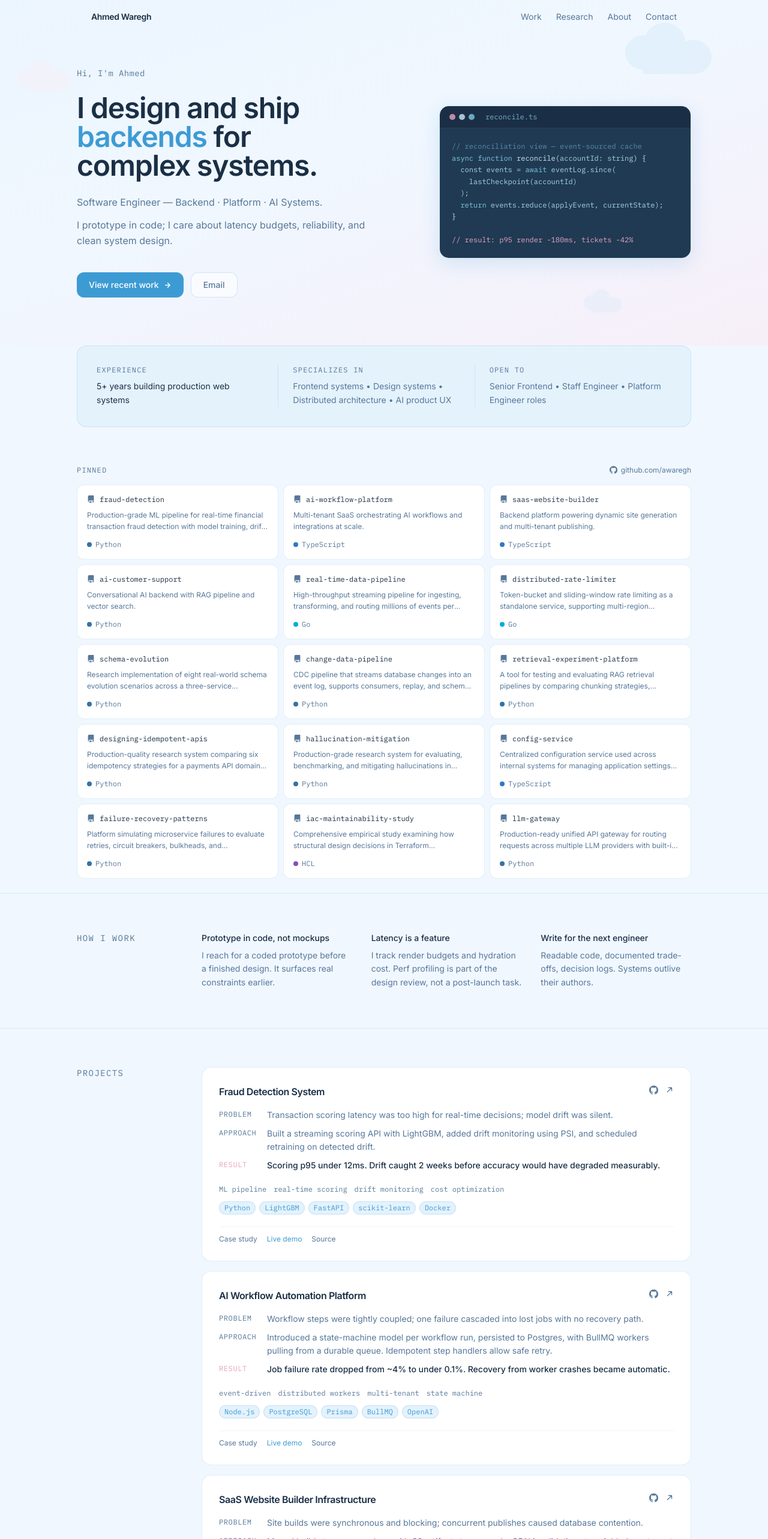
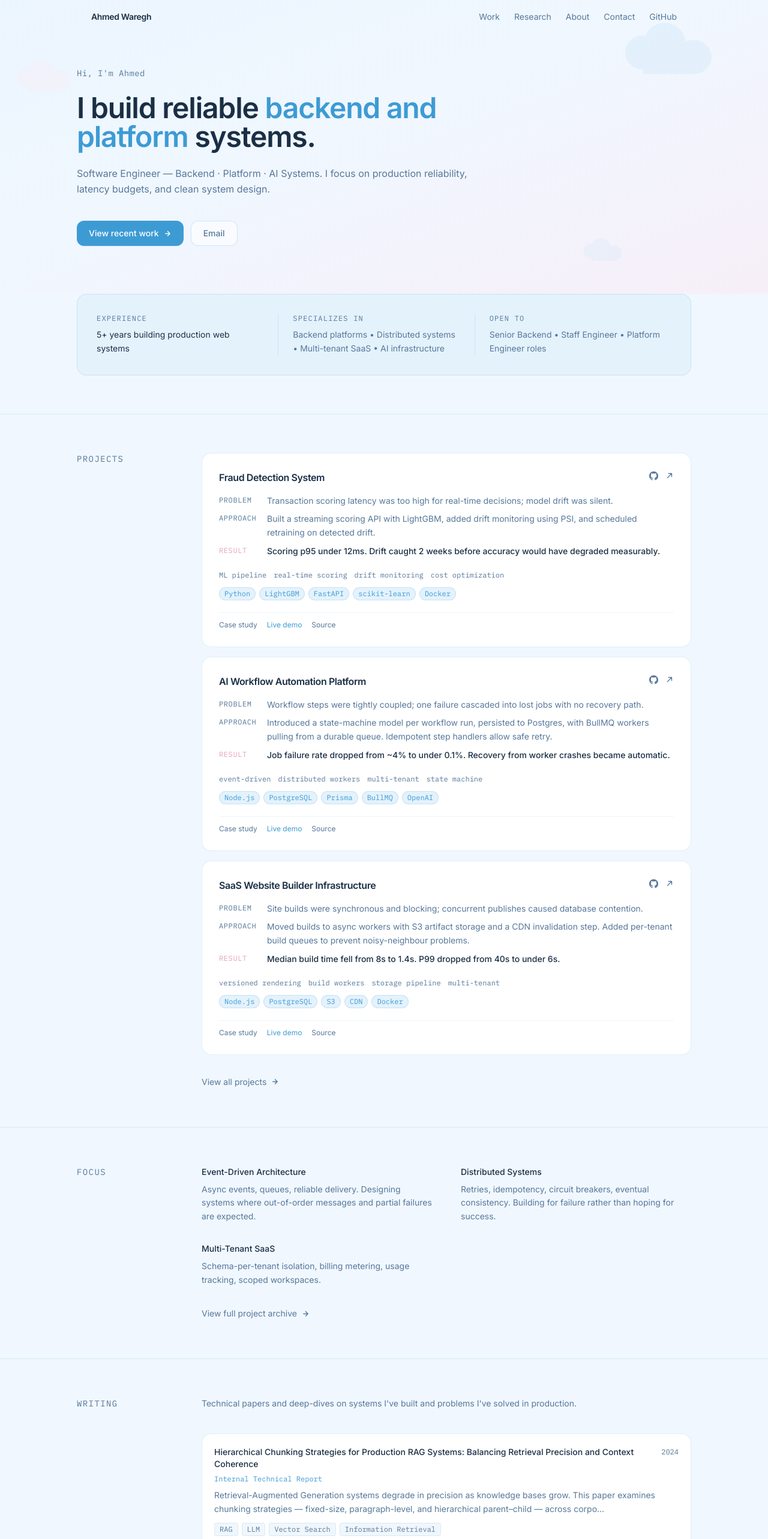
Before and after one commit to awaregh/Portfolio-site, a Next.js app: page / in a window 1280 px wide. Shown: the top 2566 px of the page at 60% size. Built offline with nearby package versions, Linux system fonts and the light colour scheme.

Commit message:
Streamline homepage structure and messaging

```diff
--- a/src/app/layout.tsx
+++ b/src/app/layout.tsx
@@ -4,20 +4,20 @@ import Nav from "@/components/Nav";
 import Footer from "@/components/Footer";
 
 export const metadata: Metadata = {
-  title: "Ahmed Waregh — Frontend / Platform Engineer",
+  title: "Ahmed Waregh — Backend / Platform Engineer",
   description:
-    "5+ years designing and shipping frontends for complex, data-heavy systems. Latency budgets, design systems, end-to-end.",
+    "5+ years designing and shipping backend and platform systems for complex, data-heavy products. Reliability, latency budgets, and end-to-end ownership.",
   openGraph: {
-    title: "Ahmed Waregh — Frontend / Platform Engineer",
+    title: "Ahmed Waregh — Backend / Platform Engineer",
     description:
-      "5+ years designing and shipping frontends for complex, data-heavy systems. Latency budgets, design systems, end-to-end.",
+      "5+ years designing and shipping backend and platform systems for complex, data-heavy products. Reliability, latency budgets, and end-to-end ownership.",
     type: "website",
   },
   twitter: {
     card: "summary_large_image",
-    title: "Ahmed Waregh — Frontend / Platform Engineer",
+    title: "Ahmed Waregh — Backend / Platform Engineer",
     description:
-      "5+ years designing and shipping frontends for complex, data-heavy systems. Latency budgets, design systems, end-to-end.",
+      "5+ years designing and shipping backend and platform systems for complex, data-heavy products. Reliability, latency budgets, and end-to-end ownership.",
   },
 };
 
--- a/src/app/page.tsx
+++ b/src/app/page.tsx
@@ -1,6 +1,5 @@
 import Hero from "@/components/Hero";
 import RecruiterSummary from "@/components/RecruiterSummary";
-import PinnedRepos from "@/components/PinnedRepos";
 import ProjectCard from "@/components/ProjectCard";
 import FocusAreas from "@/components/FocusAreas";
 import AboutSection from "@/components/AboutSection";
@@ -11,42 +10,12 @@ import Link from "next/link";
 import { projects } from "@/lib/projects";
 
 export default function Home() {
+  const selectedProjects = projects.slice(0, 3);
+
   return (
     <>
       <Hero />
       <RecruiterSummary />
-      <PinnedRepos />
-
-      {/* How I work strip */}
-      <section className="py-16 px-6 border-t border-[rgba(61,155,212,0.14)]">
-        <div className="max-w-5xl mx-auto grid grid-cols-1 lg:grid-cols-[160px_1fr] gap-12">
-          <div>
-            <h2 className="text-sm font-mono text-[#57789a] uppercase tracking-widest">
-              How I work
-            </h2>
-          </div>
-          <div className="grid grid-cols-1 sm:grid-cols-3 gap-8">
-            <div>
-              <p className="text-[#1a2f45] text-sm font-medium mb-2">Prototype in code, not mockups</p>
-              <p className="text-[#57789a] text-sm leading-relaxed">
-                I reach for a coded prototype before a finished design. It surfaces real constraints earlier.
-              </p>
-            </div>
-            <div>
-              <p className="text-[#1a2f45] text-sm font-medium mb-2">Latency is a feature</p>
-              <p className="text-[#57789a] text-sm leading-relaxed">
-                I track render budgets and hydration cost. Perf profiling is part of the design review, not a post-launch task.
-              </p>
-            </div>
-            <div>
-              <p className="text-[#1a2f45] text-sm font-medium mb-2">Write for the next engineer</p>
-              <p className="text-[#57789a] text-sm leading-relaxed">
-                Readable code, documented trade-offs, decision logs. Systems outlive their authors.
-              </p>
-            </div>
-          </div>
-        </div>
-      </section>
 
       {/* Selected Projects */}
       <section id="projects" className="py-16 px-6 border-t border-[rgba(61,155,212,0.14)]">
@@ -58,7 +27,7 @@ export default function Home() {
           </div>
           <div>
             <div className="grid grid-cols-1 gap-4">
-              {projects.map((project) => (
+              {selectedProjects.map((project) => (
                 <ProjectCard key={project.slug} {...project} />
               ))}
             </div>
@@ -89,8 +58,8 @@ export default function Home() {
         </div>
       </section>
 
-      <FocusAreas />
-      <ResearchSection />
+      <FocusAreas limit={3} />
+      <ResearchSection limit={2} />
       <AboutSection />
       <TechStackSection />
       <ContactSection />
--- a/src/components/AboutSection.tsx
+++ b/src/components/AboutSection.tsx
@@ -35,8 +35,8 @@ export default function AboutSection() {
             initial design through to observability and incident response.
           </p>
           <p className="text-sm font-mono text-[#57789a] border-l-2 border-[#3d9bd4] pl-4 leading-relaxed">
-            React + TypeScript (SSR, hydration budgets) &bull; Systems design for
-            client data flows &bull; Design systems governance.
+            Event-driven services &bull; Multi-tenant platform design &bull; AI
+            system integration with production reliability.
           </p>
         </motion.div>
       </div>
--- a/src/components/FocusAreas.tsx
+++ b/src/components/FocusAreas.tsx
@@ -1,6 +1,7 @@
 "use client";
 
 import { motion } from "framer-motion";
+import Link from "next/link";
 
 const areas = [
   {
@@ -35,9 +36,11 @@ const areas = [
   },
 ];
 
-export default function FocusAreas() {
+export default function FocusAreas({ limit }: { limit?: number }) {
+  const visibleAreas = typeof limit === "number" ? areas.slice(0, limit) : areas;
+
   return (
-    <section className="py-24 px-6 border-t border-[rgba(61,155,212,0.14)]">
+    <section className="py-16 px-6 border-t border-[rgba(61,155,212,0.14)]">
       <div className="max-w-5xl mx-auto grid grid-cols-1 lg:grid-cols-[160px_1fr] gap-12">
         <div>
           <h2 className="text-sm font-mono text-[#57789a] uppercase tracking-widest">
@@ -45,7 +48,7 @@ export default function FocusAreas() {
           </h2>
         </div>
         <div className="grid grid-cols-1 sm:grid-cols-2 gap-x-12 gap-y-8">
-          {areas.map((area, index) => (
+          {visibleAreas.map((area, index) => (
             <motion.div
               key={area.title}
               initial={{ opacity: 0, y: 12 }}
@@ -65,6 +68,31 @@ export default function FocusAreas() {
               </p>
             </motion.div>
           ))}
+          {typeof limit === "number" && areas.length > limit && (
+            <div className="sm:col-span-2">
+              <Link
+                href="/projects"
+                className="link-underline inline-flex items-center gap-2 text-[#57789a] hover:text-[#1a2f45] text-sm transition-colors"
+              >
+                View full project archive
+                <svg
+                  width="13"
+                  height="13"
+                  viewBox="0 0 14 14"
+                  fill="none"
+                  aria-hidden="true"
+                >
+                  <path
+                    d="M3 7H11M7 3L11 7L7 11"
+                    stroke="currentColor"
+                    strokeWidth="1.5"
+                    strokeLinecap="round"
+                    strokeLinejoin="round"
+                  />
+                </svg>
+              </Link>
+            </div>
+          )}
         </div>
       </div>
     </section>
--- a/src/components/Hero.tsx
+++ b/src/components/Hero.tsx
@@ -56,8 +56,7 @@ export default function Hero() {
       />
 
       <div className="relative max-w-5xl mx-auto">
-        <div className="grid grid-cols-1 lg:grid-cols-[1fr_420px] gap-12 lg:gap-16 items-start">
-          {/* Left: text column */}
+        <div className="max-w-3xl">
           <motion.div
             initial={{ opacity: 0, y: 14 }}
             animate={{ opacity: 1, y: 0 }}
@@ -68,16 +67,12 @@ export default function Hero() {
             </p>
 
             <h1 className="text-[38px] sm:text-5xl font-semibold tracking-tight text-[#1a2f45] leading-[1.1] mb-6">
-              I design and ship<br />
-              <span className="text-[#3d9bd4]">backends</span> for<br />
-              complex systems.
+              I build reliable <span className="text-[#3d9bd4]">backend and platform</span> systems.
             </h1>
 
-            <p className="text-base text-[#57789a] max-w-lg mb-3 leading-relaxed">
-              Software Engineer — Backend · Platform · AI Systems.
-            </p>
-            <p className="text-base text-[#57789a] max-w-lg mb-10 leading-relaxed">
-              I prototype in code; I care about latency budgets, reliability, and clean system design.
+            <p className="text-base text-[#57789a] max-w-2xl mb-10 leading-relaxed">
+              Software Engineer — Backend · Platform · AI Systems. I focus on
+              production reliability, latency budgets, and clean system design.
             </p>
 
             <div className="flex flex-wrap gap-3">
@@ -98,43 +93,6 @@ export default function Hero() {
               </a>
             </div>
           </motion.div>
-
-          {/* Right: code artifact (dark navy panel for contrast) */}
-          <motion.div
-            initial={{ opacity: 0, y: 24 }}
-            animate={{ opacity: 1, y: 0 }}
-            transition={{ duration: 0.65, delay: 0.15, ease: [0.22, 1, 0.36, 1] }}
-            className="lg:mt-16 hidden lg:block"
-          >
-            <div className="rounded-2xl overflow-hidden shadow-[0_8px_32px_rgba(61,155,212,0.18)] border border-[rgba(61,155,212,0.14)]">
-              {/* Terminal chrome */}
-              <div className="flex items-center gap-1.5 px-4 py-2.5 border-b border-[rgba(255,255,255,0.08)] bg-[#1a2f45]">
-                <span className="w-2.5 h-2.5 rounded-full bg-[#e8a3be] opacity-80" />
-                <span className="w-2.5 h-2.5 rounded-full bg-[#cce8f9] opacity-80" />
-                <span className="w-2.5 h-2.5 rounded-full bg-[#7ec8e3] opacity-80" />
-                <span className="ml-3 text-xs font-mono text-[#7aadcc]">reconcile.ts</span>
-              </div>
-              <pre className="p-5 text-xs font-mono leading-relaxed overflow-x-auto bg-[#1f3a52]">
-                <code>
-                  <span className="text-[#5a8aaa]">{"// reconciliation view — event-sourced cache\n"}</span>
-                  <span className="text-[#7ec8e3]">{"async function"}</span>
-                  <span className="text-[#cde8f5]">{" reconcile("}</span>
-                  <span className="text-[#a8d4e8]">{"accountId: string"}</span>
-                  <span className="text-[#cde8f5]">{")"}</span>
-                  <span className="text-[#cde8f5]">{" {\n"}</span>
-                  <span className="text-[#a8d4e8]">{"  const events = "}</span>
-                  <span className="text-[#7ec8e3]">{"await"}</span>
-                  <span className="text-[#a8d4e8]">{" eventLog.since(\n"}</span>
-                  <span className="text-[#a8d4e8]">{"    lastCheckpoint(accountId)\n"}</span>
-                  <span className="text-[#a8d4e8]">{"  );\n"}</span>
-                  <span className="text-[#7ec8e3]">{"  return"}</span>
-                  <span className="text-[#a8d4e8]">{" events.reduce(applyEvent, currentState);\n"}</span>
-                  <span className="text-[#cde8f5]">{"}\n\n"}</span>
-                  <span className="text-[#e8a3be]">{"// result: p95 render -180ms, tickets -42%"}</span>
-                </code>
-              </pre>
-            </div>
-          </motion.div>
         </div>
       </div>
     </section>
--- a/src/components/Nav.tsx
+++ b/src/components/Nav.tsx
@@ -42,6 +42,14 @@ export default function Nav() {
               {label}
             </Link>
           ))}
+          <a
+            href="https://github.com/awaregh"
+            target="_blank"
+            rel="noopener noreferrer"
+            className="link-underline text-[#57789a] hover:text-[#1a2f45] text-sm transition-colors"
+          >
+            GitHub
+          </a>
         </nav>
       </div>
     </header>
--- a/src/components/RecruiterSummary.tsx
+++ b/src/components/RecruiterSummary.tsx
@@ -25,8 +25,8 @@ export default function RecruiterSummary() {
               Specializes in
             </p>
             <p className="text-[#57789a] text-sm leading-relaxed">
-              Frontend systems &bull; Design systems &bull; Distributed
-              architecture &bull; AI product UX
+              Backend platforms &bull; Distributed systems &bull; Multi-tenant
+              SaaS &bull; AI infrastructure
             </p>
           </div>
           <div>
@@ -34,7 +34,7 @@ export default function RecruiterSummary() {
               Open to
             </p>
             <p className="text-[#57789a] text-sm leading-relaxed">
-              Senior Frontend &bull; Staff Engineer &bull; Platform Engineer roles
+              Senior Backend &bull; Staff Engineer &bull; Platform Engineer roles
             </p>
           </div>
         </div>
--- a/src/components/ResearchSection.tsx
+++ b/src/components/ResearchSection.tsx
@@ -4,11 +4,19 @@ import { motion } from "framer-motion";
 import Link from "next/link";
 import { researchPapers } from "@/lib/researchData";
 
-export default function ResearchSection() {
+function truncateAbstract(abstract: string, maxLength = 200) {
+  if (abstract.length <= maxLength) return abstract;
+  return `${abstract.slice(0, maxLength).trimEnd()}…`;
+}
+
+export default function ResearchSection({ limit }: { limit?: number }) {
+  const visiblePapers =
+    typeof limit === "number" ? researchPapers.slice(0, limit) : researchPapers;
+
   return (
     <section
       id="research"
-      className="py-24 px-6 border-t border-[rgba(61,155,212,0.14)]"
+      className="py-16 px-6 border-t border-[rgba(61,155,212,0.14)]"
     >
       <div className="max-w-5xl mx-auto grid grid-cols-1 lg:grid-cols-[160px_1fr] gap-12">
         <div>
@@ -23,7 +31,7 @@ export default function ResearchSection() {
           </p>
 
           <div className="grid grid-cols-1 gap-4">
-            {researchPapers.map((paper, index) => (
+            {visiblePapers.map((paper, index) => (
               <motion.div
                 key={paper.title}
                 initial={{ opacity: 0, y: 12 }}
@@ -52,7 +60,7 @@ export default function ResearchSection() {
                 )}
 
                 <p className="text-[#57789a] text-sm leading-relaxed mb-3">
-                  {paper.abstract}
+                  {truncateAbstract(paper.abstract)}
                 </p>
 
                 <div className="flex flex-wrap gap-1.5">
--- a/src/components/TechStackSection.tsx
+++ b/src/components/TechStackSection.tsx
@@ -5,33 +5,40 @@ import { motion } from "framer-motion";
 const stack = [
   {
     category: "Languages & Runtimes",
-    prose: "Node.js + TypeScript (primary), Python for ML pipelines, Go for high-throughput services.",
+    items: ["TypeScript", "Node.js", "Python", "Go"],
   },
   {
     category: "Frontend",
-    prose: "React + TypeScript (SSR, hydration budgets), Next.js, design systems governance.",
+    items: ["React", "Next.js", "SSR", "Design Systems"],
   },
   {
     category: "Databases",
-    prose: "PostgreSQL as default, Redis for ephemeral state and rate-limiting, vector DBs (Pinecone, Weaviate) for similarity search.",
+    items: ["PostgreSQL", "Redis", "Pinecone", "Weaviate"],
   },
   {
     category: "Infrastructure",
-    prose: "Docker-first local dev, Kubernetes for orchestration, AWS / GCP for managed services.",
+    items: ["Docker", "Kubernetes", "AWS", "GCP"],
   },
   {
     category: "AI / ML",
-    prose: "OpenAI API integration, LangChain for RAG orchestration, embedding pipelines, hallucination mitigation patterns.",
+    items: ["OpenAI API", "LangChain", "RAG", "Embedding Pipelines"],
   },
   {
     category: "Queues & Observability",
-    prose: "BullMQ + RabbitMQ for async work, Kafka for streaming. Prometheus + Grafana for metrics; OpenTelemetry traces.",
+    items: [
+      "BullMQ",
+      "RabbitMQ",
+      "Kafka",
+      "Prometheus",
+      "Grafana",
+      "OpenTelemetry",
+    ],
   },
 ];
 
 export default function TechStackSection() {
   return (
-    <section className="py-24 px-6 border-t border-[rgba(61,155,212,0.14)]">
+    <section className="py-16 px-6 border-t border-[rgba(61,155,212,0.14)]">
       <div className="max-w-5xl mx-auto grid grid-cols-1 lg:grid-cols-[160px_1fr] gap-12">
         <div>
           <h2 className="text-sm font-mono text-[#57789a] uppercase tracking-widest">
@@ -50,9 +57,16 @@ export default function TechStackSection() {
               <p className="text-xs font-mono text-[#57789a] uppercase tracking-widest mb-2">
                 {group.category}
               </p>
-              <p className="text-sm text-[#57789a] leading-relaxed">
-                {group.prose}
-              </p>
+              <div className="flex flex-wrap gap-1.5">
+                {group.items.map((item) => (
+                  <span
+                    key={item}
+                    className="px-2 py-0.5 text-xs rounded-full font-mono bg-[#e4f2fc] text-[#3d9bd4] border border-[rgba(61,155,212,0.18)]"
+                  >
+                    {item}
+                  </span>
+                ))}
+              </div>
             </motion.div>
           ))}
         </div>
```
